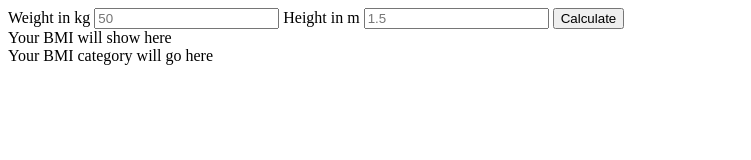
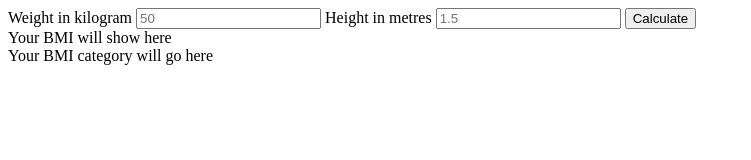
Before and after one commit to lorraineneo/javascript-bmi, a plain HTML site: page index.html in a window 1280 px wide. Shown: the whole page, without its empty margins (0-751 px from the left). Drawn offline with Linux system fonts and the light colour scheme.

Commit message:
Minor changes to labels

```diff
--- a/index.html
+++ b/index.html
@@ -6,9 +6,9 @@
     <script type="text/javascript" src="app.js"></script>
   </head>
   <body>
-    <label>Weight in kg</label>
+    <label>Weight in kilogram</label>
     <input id="weightField" type="number" placeholder="50">
-    <label>Height in m</label>
+    <label>Height in metres</label>
     <input id="heightField" type="number" placeholder="1.5">
   <button onclick="calculateBMI()">Calculate</button>
   <div id="result">
```
